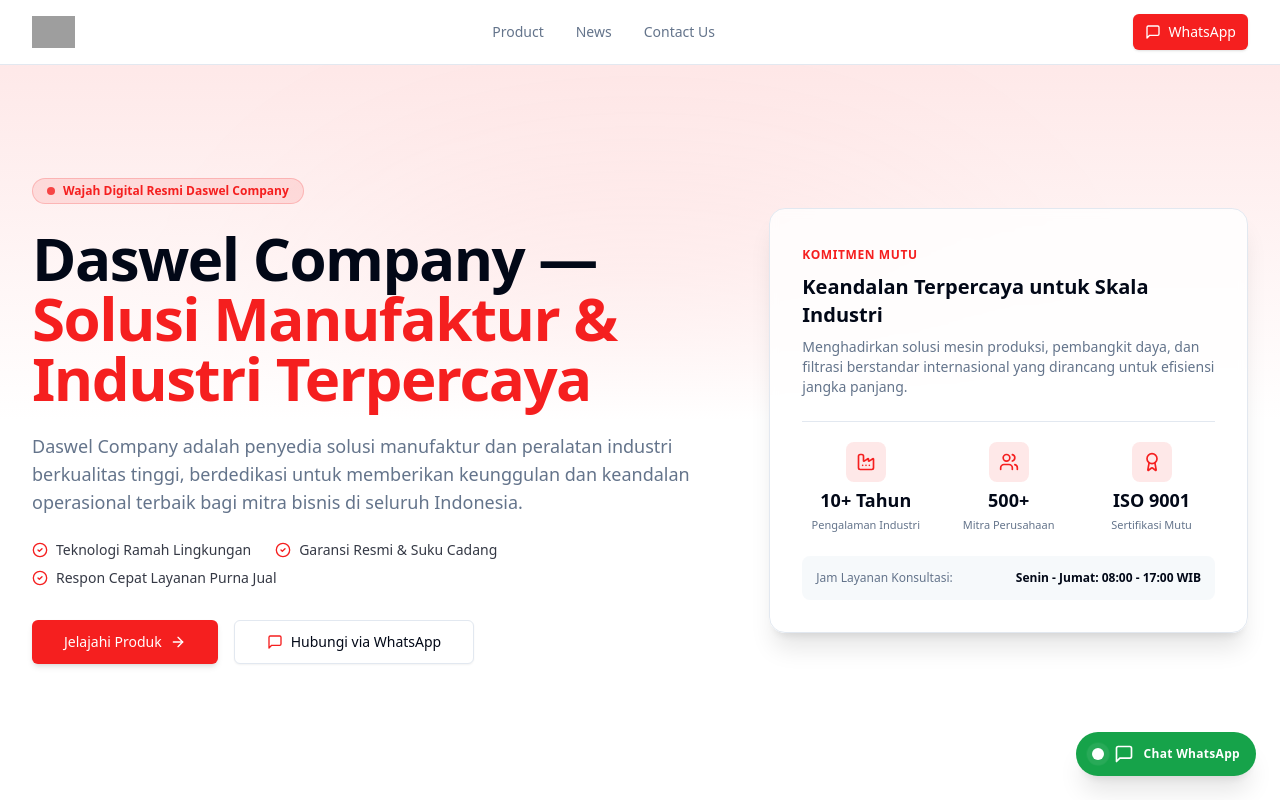
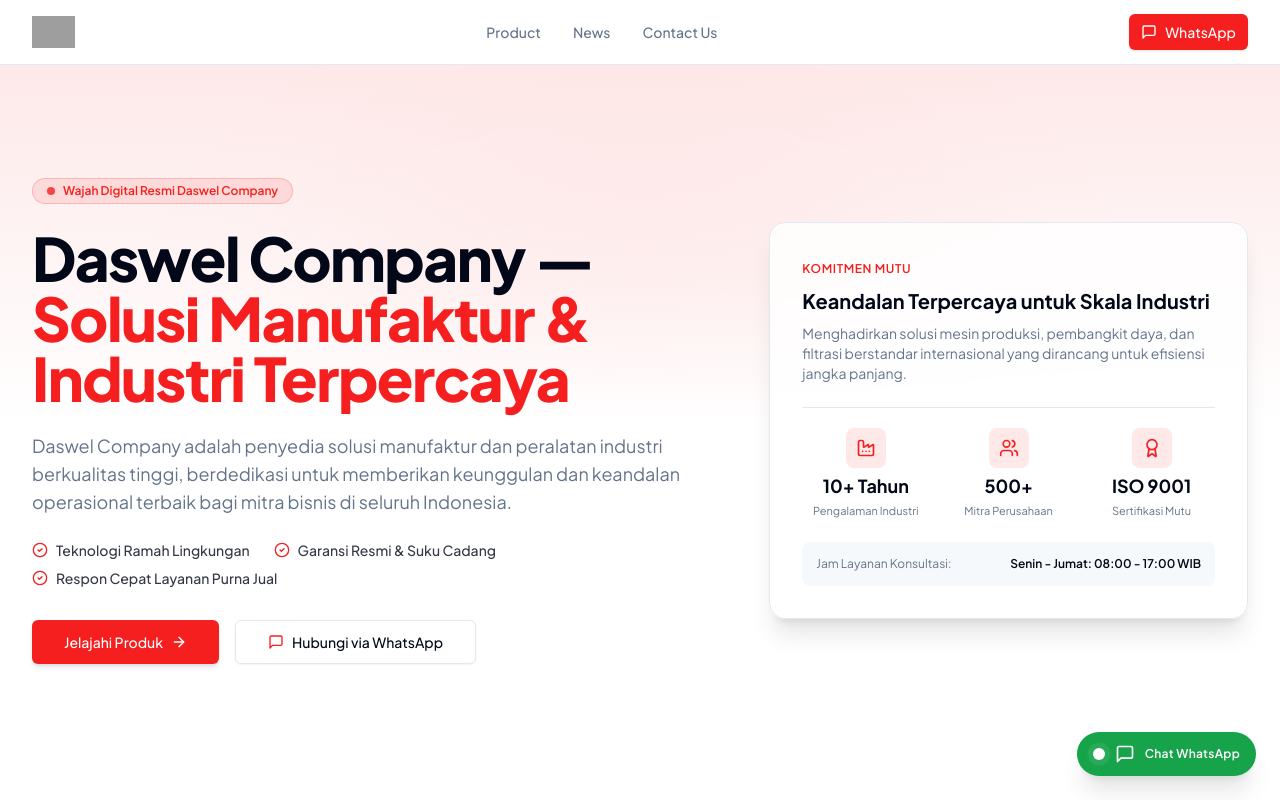
Before and after one commit to Snouzen/daswel-comp, a Next.js app: page / in a window 1280 px wide. Shown: the top 800 px of the page. Built offline with nearby package versions, Linux system fonts and the light colour scheme; grey boxes are pictures that could not be loaded.

Commit message:
feat: configure fontFamily.sans to use var(--font-sans) Plus Jakarta Sans

```diff
--- a/tailwind.config.ts
+++ b/tailwind.config.ts
@@ -64,6 +64,9 @@
         md: "calc(var(--radius) - 2px)",
         sm: "calc(var(--radius) - 4px)",
       },
+      fontFamily: {
+        sans: ["var(--font-sans)", "system-ui", "sans-serif"],
+      },
     },
   },
   plugins: [require("tailwindcss-animate")],
```
